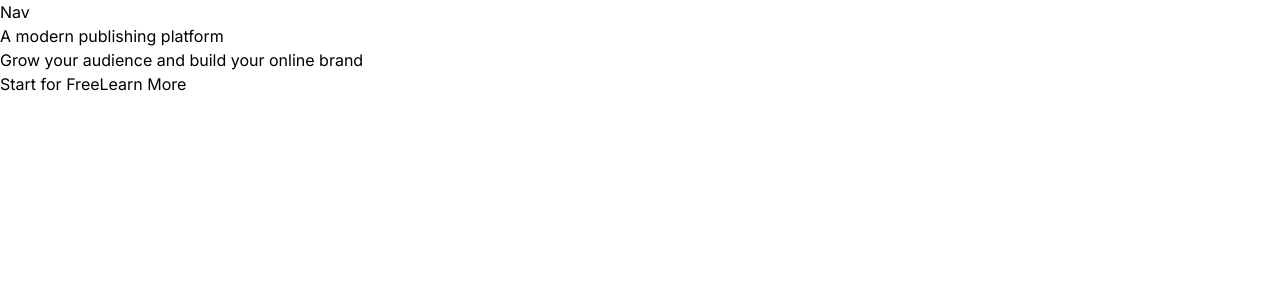
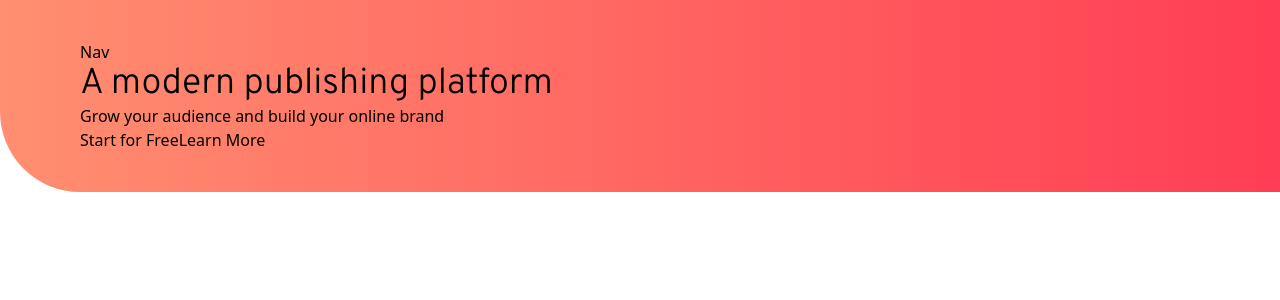
Before and after one commit to KrokoNinja/blogr-landing-page, a Next.js app: page / in a window 1280 px wide. Shown: the top 300 px of the page. Built offline with nearby package versions, Linux system fonts and the light colour scheme.

Commit message:
add Hero text, add google fonts

```diff
--- a/app/layout.tsx
+++ b/app/layout.tsx
@@ -1,8 +1,17 @@
 import type { Metadata } from "next";
-import { Inter } from "next/font/google";
+import { Ubuntu, Overpass } from "@next/font/google";
 import "./globals.css";
 
-const inter = Inter({ subsets: ["latin"] });
+const ubuntu = Ubuntu({
+  weight: ["400", "500", "700"],
+  subsets: ["latin"],
+  variable: "--ubuntu-font",
+});
+const overpass = Overpass({
+  weight: ["300", "600"],
+  subsets: ["latin"],
+  variable: "--overpass-font",
+});
 
 export const metadata: Metadata = {
   title: "Blogr Landing Page",
@@ -16,7 +25,7 @@ export default function RootLayout({
 }>) {
   return (
     <html lang="en">
-      <body className={inter.className}>{children}</body>
+      <body className={`${ubuntu.variable} ${overpass.variable}`}>{children}</body>
     </html>
   );
 }
--- a/app/page.tsx
+++ b/app/page.tsx
@@ -2,7 +2,7 @@ import Intro from "@/components/Intro";
 
 export default function Home() {
   return (
-    <main className="">
+    <main>
       <Intro />
     </main>
   );
--- a/components/Hero.tsx
+++ b/components/Hero.tsx
@@ -1,7 +1,7 @@
 export default function Hero() {
     return (
         <div>
-            <h1>A modern publishing platform</h1>
+            <h1 className="font-overpass text-4xl">A modern publishing platform</h1>
             <p>Grow your audience and build your online brand</p>
             <button>Start for Free</button>
             <button>Learn More</button>
--- a/components/Intro.tsx
+++ b/components/Intro.tsx
@@ -1,9 +1,10 @@
+import Image from "next/image";
 import Hero from "./Hero";
 import Nav from "./Nav";
 
 export default function Intro() {
     return (
-        <div>
+        <div className="bg-gradient-to-r from-gradient-very-light-red to-gradient-light-red relativ rounded-es-[80px] py-10 px-20">
             <Nav />
             <Hero />
         </div>
--- a/tailwind.config.ts
+++ b/tailwind.config.ts
@@ -1,4 +1,6 @@
 import type { Config } from "tailwindcss";
+
+const fontFamily = require("tailwindcss/defaultTheme").fontFamily;
 
 const config: Config = {
   content: [
@@ -8,6 +10,10 @@ const config: Config = {
   ],
   theme: {
     extend: {
+      fontFamily: {
+        "overpass": ["var(--overpass-font)", ...fontFamily.sans],
+        "ubuntu": ["var(--ubuntu-font)", ...fontFamily.sans],
+      },
       colors: {
         primary: {
           "light-red": "hsl(356, 100%, 66%)",
```
Also changed, not shown: package.json (+6 -5 lines), 1 other file (tests, documents, lock files or other folders).
